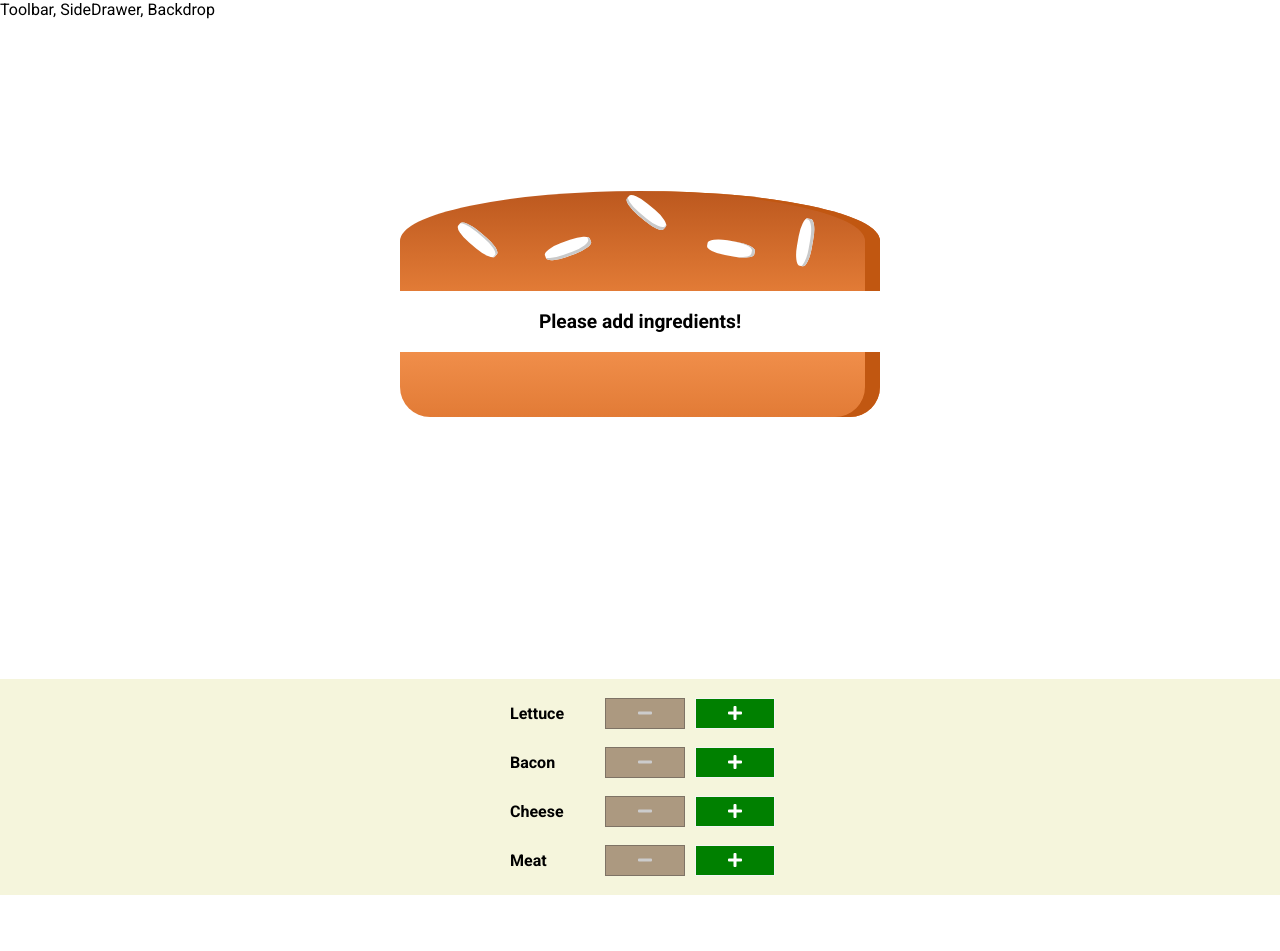
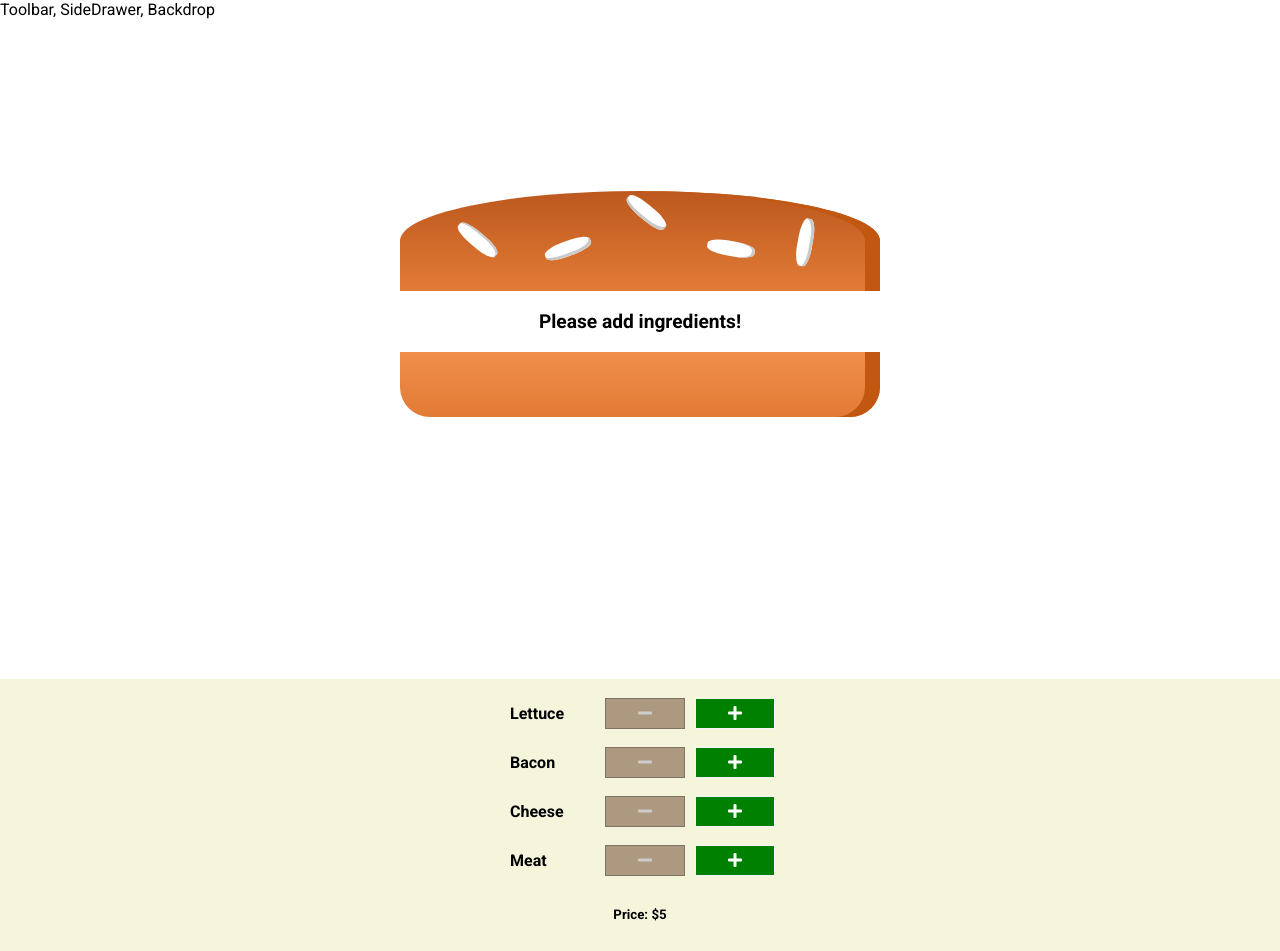
Before and after one commit to Abel-Zambrano/rocket-burger, a React (Create React App) app: page / in a window 1280 px wide. Shown: the top 951 px of the page. Before the commit the page ends 895 px from the top, so only its background shows below. Built offline with nearby package versions, Linux system fonts and the light colour scheme.

Commit message:
added price to be displayed

```diff
--- a/src/components/Burger/BuildControls/BuildControls.jsx
+++ b/src/components/Burger/BuildControls/BuildControls.jsx
@@ -20,6 +20,7 @@ const BuildControls = (props) => {
                     remove={() => props.remove(ingr.type)}
                     disabled={props.disabled[ingr.type]} />
             ))}
+            <h5>Price: ${props.price}</h5>
         </div>
     );
 };
--- a/src/containers/BurgerBuilder.jsx
+++ b/src/containers/BurgerBuilder.jsx
@@ -69,7 +69,8 @@ const BurgerBuilder = () => {
             <BuildControls
                 add={addIngredientHandler}
                 remove={removeIngredientHandler}
-                disabled={disabledButton} />
+                disabled={disabledButton}
+                price={price} />
         </>
     );
 }
```
